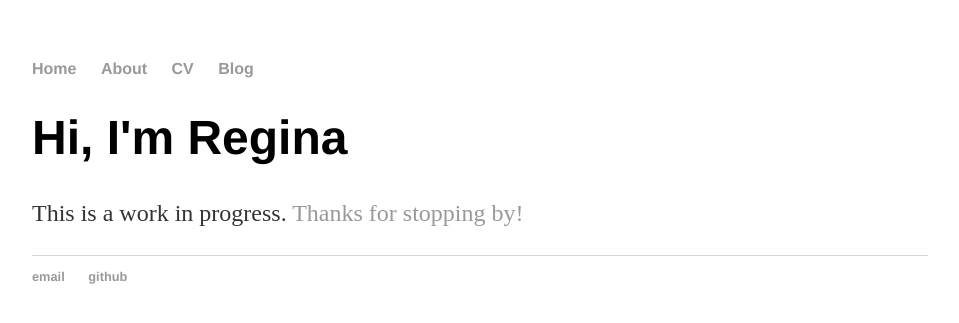
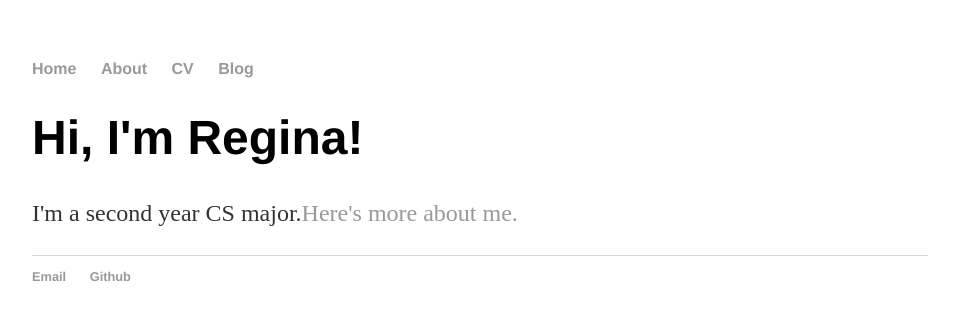
Before and after one commit to reginax/reginax.github.io, a Jekyll site: the page built from index.html, in a window 1280 px wide. Shown: the top 323 px of the page, without its empty margins (160-1119 px from the left). Built offline with Jekyll 4.4.1, drawn with Linux system fonts in a browser that asks for light colours.

Commit message:
Update index.html

```diff
--- a/index.html
+++ b/index.html
@@ -1,30 +1,8 @@
-<!DOCTYPE html>
-<html>
-	<head>
-		<title>Regina Xu</title>
-		<!-- link to main stylesheet -->
-		<link rel="stylesheet" type="text/css" href="/css/main.css">
-	</head>
-	<body>
-		<nav>
-    		<ul>
-        		<li><a href="/">Home</a></li>
-	        	<li><a href="/about">About</a></li>
-        		<li><a href="/cv">CV</a></li>
-        		<li><a href="/blog">Blog</a></li>
-    		</ul>
-		</nav>
-		<div class="container">
-    		<div class="blurb">
-        		<h1>Hi, I'm Regina</h1>
-				<p>This is a work in progress. <a href="/about"> Thanks for stopping by!</a></p>
-    		</div><!-- /.blurb -->
-		</div><!-- /.container -->
-		<footer>
-    		<ul>
-        		<li><a href="mailto:regina.xu1@gmail.com">email</a></li>
-        		<li><a href="https://github.com/reginax">github</a></li>
-			</ul>
-		</footer>
-	</body>
-</html>
+---
+layout: default
+title: Regina Xu
+---
+<div class="blurb">
+	<h1>Hi, I'm Regina!</h1>
+	<p>I'm a second year CS major.<a href="/about">Here's more about me.</a></p>
+</div><!-- /.blurb -->
```
